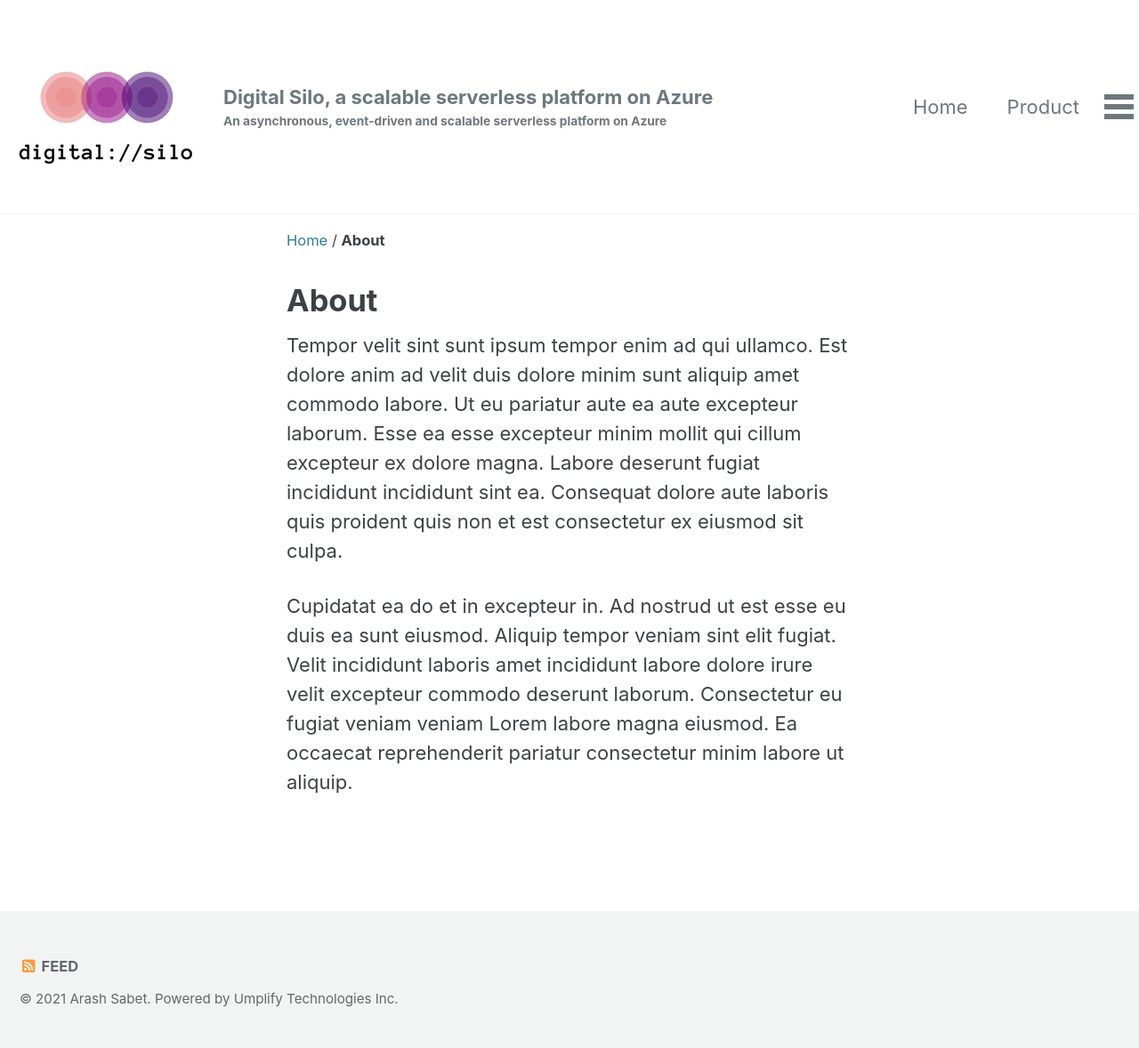
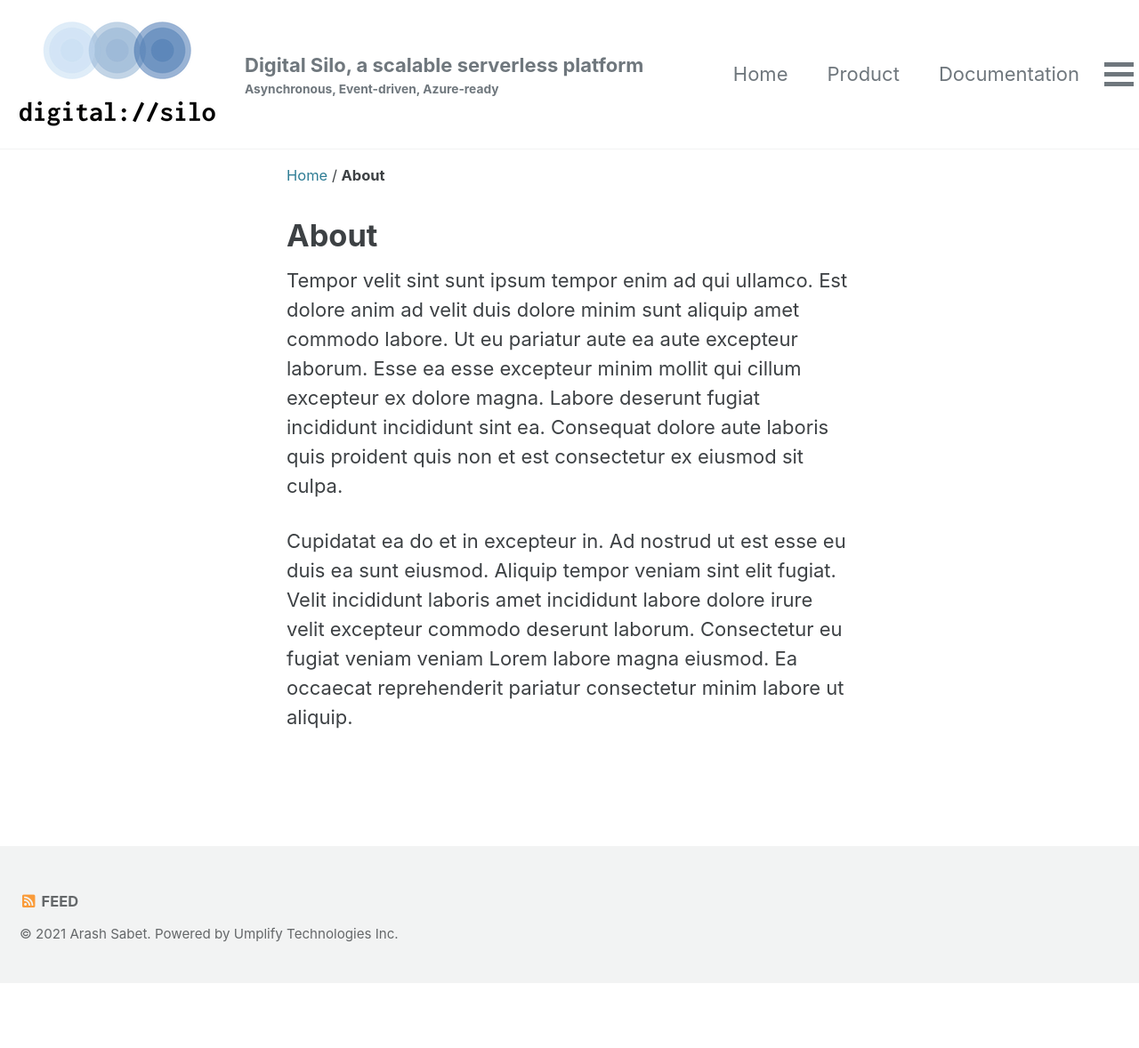
Before and after one commit to DigitalSilo/digitalsilo.github.io, a Jekyll site: the page built from _pages/about.md, in a window 1280 px wide. Shown: the whole page at 89% size. Built offline with Jekyll 4.4.1, drawn with Linux system fonts in a browser that asks for light colours; cached includes are drawn as plain includes; after the commit the page ends 1105 px from its top, so only the background shows below that.

Commit message:
Chose the final logo #4

```diff
--- a/_config.yml
+++ b/_config.yml
@@ -16,16 +16,16 @@
 
 # Site Settings
 locale                   : "en-US"
-title                    : "Digital Silo, a scalable serverless platform on Azure"
+title                    : "Digital Silo, a scalable serverless platform"
 title_separator          : "|"
-subtitle                 : "An asynchronous, event-driven and scalable serverless platform on Azure"
+subtitle                 : "Asynchronous, Event-driven, Azure-ready"
 name                     : "Arash Sabet"
 description              : "Digital Silo collects stateless tasks, aka Grains, and executes them in an asynchronous scalable serverless environment on the Microsoft Azure Cloud technology. It accelerates the steps of making an application serverless-ready by eliminating the burden of infrastructure-driven implementation and letting developers concentrate on coding their business logic."
 url                      : "https://digitalsilo.io"
 baseurl                  : # the subpath of your site, e.g. "/blog"
 repository               : "DigitalSilo/digitalsilo.github.io"
 teaser                   : # path of fallback teaser image, e.g. "/assets/images/500x300.png"
-logo                     : "/assets/images/logos/logo_transparent240x240.png"
+logo                     : "/assets/images/logos/logo_transparent_website.png"
 masthead_title           : #digital://silo
 breadcrumbs              : true # true, false (default)
 words_per_minute         : 200
--- a/_sass/minimal-mistakes/_navigation.scss
+++ b/_sass/minimal-mistakes/_navigation.scss
@@ -194,6 +194,8 @@
     &.site-logo {
       margin-left: 0;
       margin-right: 0.5rem;
+      margin-bottom: 1.0rem;
+      margin-top: 1.0rem;
     }
 
     &.site-title {
```
Also changed, not shown: _pages/home.md (+1 -1 lines), assets/images/logos/favicon.png (added), assets/images/logos/logo_transparent240x240.png (deleted), assets/images/logos/logo_transparent_website.png (added).
